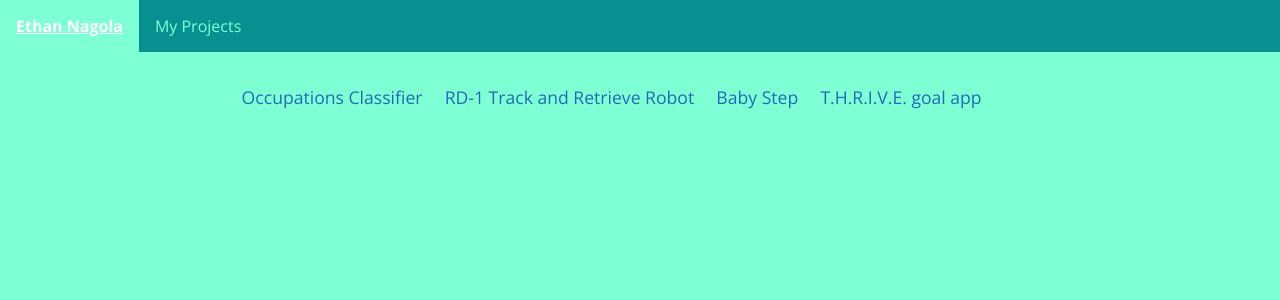
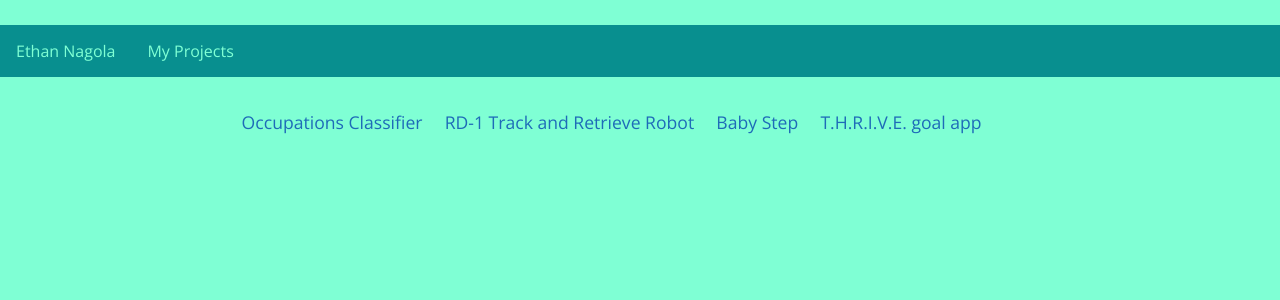
Before and after one commit to enagola/web, a Jekyll site: the page built from docs/projects.md, in a window 1280 px wide. Shown: the top 300 px of the page. Built offline with Jekyll 4.4.1, drawn with Linux system fonts in a browser that asks for light colours.

Commit message:
Update projects.md

```diff
--- a/docs/projects.md
+++ b/docs/projects.md
@@ -11,7 +11,7 @@ pageheader: page-header-about
   <li style="display: inline;padding-left:1em;width: 25%;"><a onclick="toggleNav('4')" id='4'>T.H.R.I.V.E. goal app</a></li>
 </ul>
 
-<body>
+<body style="padding-top: 25px;">
     <div type="hidden" id='demo' style='display: none;text-align: center;'><p>This is the description of the project.</p> <a style="background-image: linear-gradient(to top left, green, blue);" href="https://enagola.github.io/web/CSE203B.pdf" type="application/pdf" class="btn">Occupations Classifier</a></div>
 
     <div type="hidden" id='demo2' style='display: none;text-align: center;'><p>This is the description of the project.</p> <a style="background-image: linear-gradient(to top left, green, blue);" href="https://enagola.github.io/web/Final_report_cse145.pdf" class="btn">RD-1 Track and Retrieve Robot</a></div>
```
